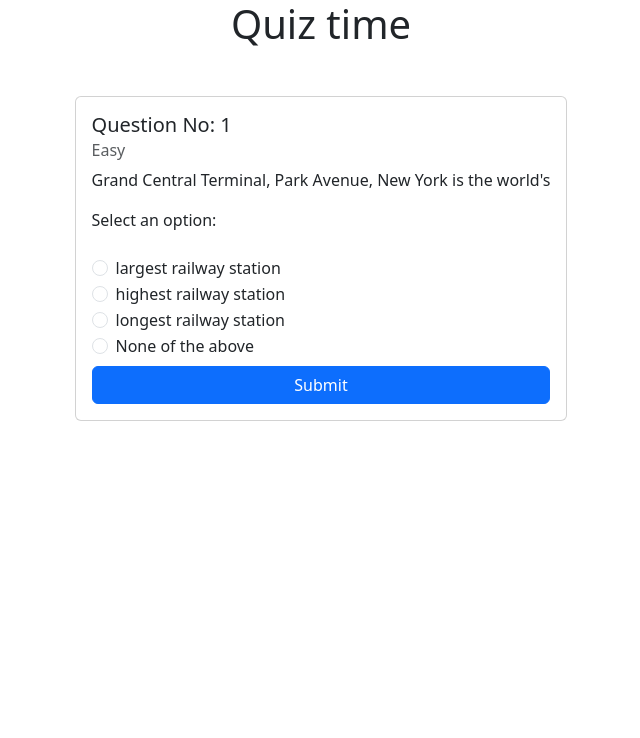
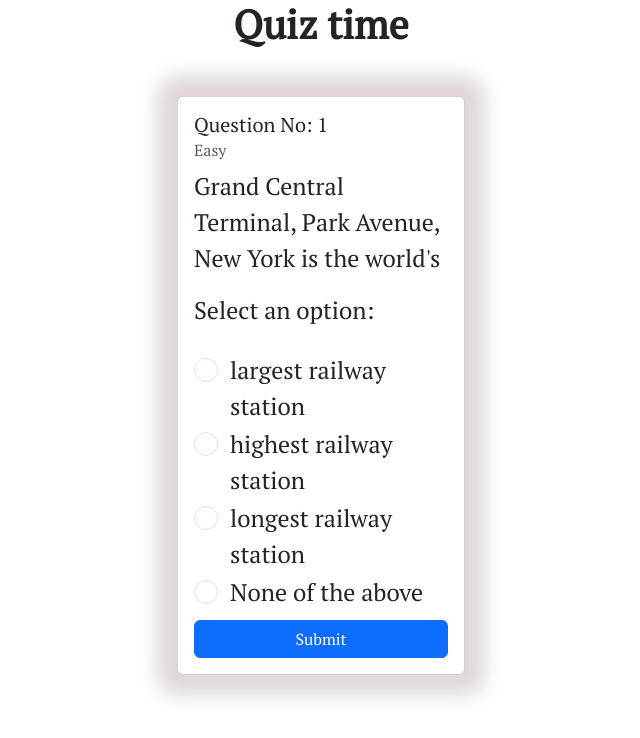
Before and after one commit to Mariaantony1105/quiz, a plain HTML site: page index.html in a window 1280 px wide. Shown: the whole page, without its empty margins (319-959 px from the left). Drawn offline with nearby package versions, Linux system fonts and the light colour scheme.

Commit message:
Update style.css
css changes

```diff
--- a/style.css
+++ b/style.css
@@ -1,12 +1,38 @@
+@import url("https://fonts.googleapis.com/css2?family=Montserrat:wght@100&family=PT+Serif&family=Poppins:wght@100&display=swap");
+
 *,
 ::after,
-::before{
-    padding: 0;
-    margin: 0;
+::before {
+  padding: 0;
+  margin: 0;
+}
+body{
+    font-family: 'Montserrat', sans-serif;
+font-family: 'Poppins', sans-serif;
+font-family: 'PT Serif', serif;
 
 }
-.quizCards{
-    display: flex;
-    flex-wrap: wrap;
-    justify-content: space-around;
+h1{
+    font-weight: 900;
 }
+.quizCards {
+  display: flex;
+  flex-wrap: wrap;
+  justify-content: space-around;
+
+}
+
+.toasts{
+width: 18rem;
+}
+
+.card {
+  box-shadow: 0px 0px 20px 20px rgb(224, 215, 215);
+  width: 18rem;
+  font-size: 3vh;
+}
+@media screen and (max-width: 320px) {
+  .card {
+    width: 14rem;
+  }
+}
```
